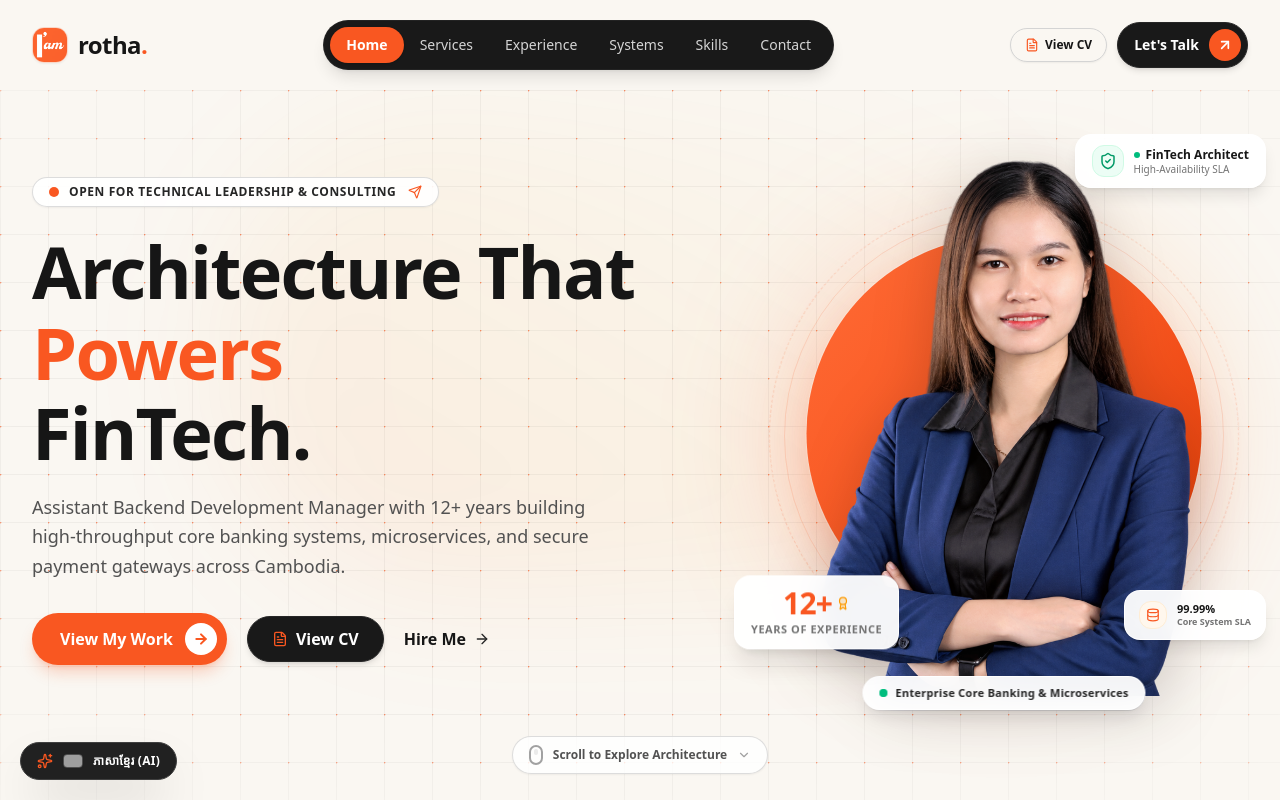
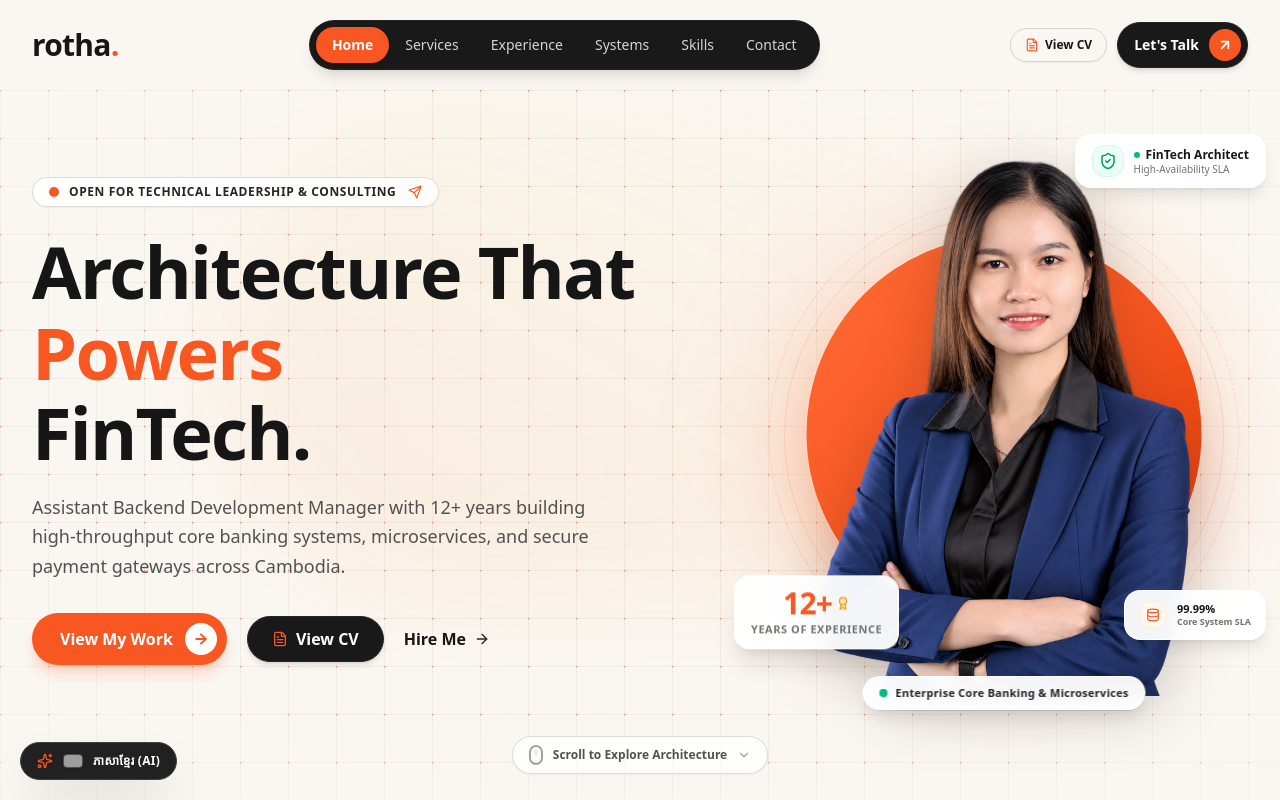
Before and after one commit to pudeth/rotha-portfolio, a React (Vite) app: page / in a window 1280 px wide. Shown: the top 800 px of the page. Built offline with nearby package versions, Linux system fonts and the light colour scheme; grey boxes are pictures that could not be loaded; a web font is replaced by a local one.

Commit message:
feat: keep clean name rotha. without logo badge in navbar and footer

```diff
--- a/src/components/Footer.jsx
+++ b/src/components/Footer.jsx
@@ -103,15 +103,9 @@ export default function Footer({ profile, onOpenContact }) {
 
           {/* Column 1: Brand & Socials */}
           <div className="col-span-2 md:col-span-4 lg:col-span-5">
-            <a href="#home" className="inline-flex items-center gap-2.5 mb-2 sm:mb-3 group select-none">
-              <img
-                src="/logo.png"
-                alt={(profile.brandName || 'rotha').replace('.', '')}
-                className="w-8 h-8 sm:w-9 sm:h-9 rounded-xl object-cover shadow-xs transition-transform duration-300 group-hover:scale-105"
-              />
-              <span className="text-2xl sm:text-3xl font-black tracking-tight text-white">
-                {(profile.brandName || 'rotha').replace('.', '')}<span className="text-[#F95721] inline-block transition-transform duration-300 group-hover:scale-125">.</span>
-              </span>
+            <a href="#home" className="inline-block mb-2 sm:mb-3 group select-none text-2xl sm:text-3xl font-extrabold tracking-tight text-white">
+              <span>{(profile.brandName || 'rotha').replace('.', '')}</span>
+              <span className="text-[#F95721] inline-block transition-transform duration-300 group-hover:scale-125">.</span>
             </a>
 
             <p className="text-neutral-400 text-xs sm:text-sm max-w-sm mb-4 leading-relaxed">
--- a/src/components/Navbar.jsx
+++ b/src/components/Navbar.jsx
@@ -30,16 +30,10 @@ export default function Navbar({ brandName, onOpenContact, activeSection, onOpen
     }`}>
       <div className="max-w-7xl mx-auto px-4 sm:px-6 lg:px-8 flex items-center justify-between">
 
-        {/* Brand Logo with New Custom Emblem & rotha. */}
-        <a href="#home" className="group flex items-center gap-2.5 select-none py-1">
-          <img
-            src="/logo.png"
-            alt={(brandName || 'rotha').replace('.', '')}
-            className="w-8 h-8 sm:w-9 sm:h-9 rounded-xl object-cover shadow-xs border border-[#F95721]/20 transition-transform duration-300 group-hover:scale-105"
-          />
-          <span className="text-xl sm:text-2xl font-black tracking-tight text-[#161616]">
-            {(brandName || 'rotha').replace('.', '')}<span className="text-[#F95721] inline-block transition-transform duration-300 group-hover:scale-125">.</span>
-          </span>
+        {/* Brand Name - Only Text */}
+        <a href="#home" className="group flex items-center select-none py-1 text-2xl md:text-3xl font-extrabold tracking-tight text-[#161616]">
+          <span>{(brandName || 'rotha').replace('.', '')}</span>
+          <span className="text-[#F95721] inline-block transition-transform duration-300 group-hover:scale-125">.</span>
         </a>
 
         {/* Center Pill Nav - Exact match with UI reference */}
```
